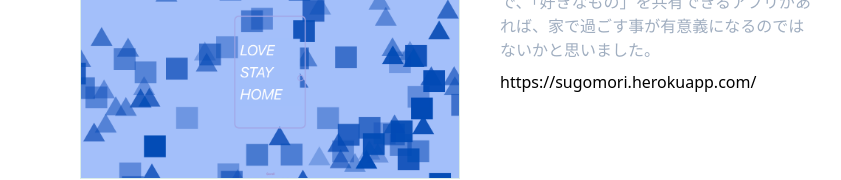
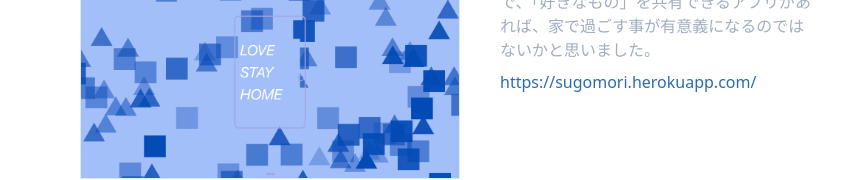
Before and after one commit to aa-0921/aoyama-portfolio, a Next.js app: page /section in a window 1280 px wide. Shown: the part 726-906 px from the top of the page, without its empty margins (216-1057 px from the left). Built offline with nearby package versions, Linux system fonts and the light colour scheme.

Commit message:
[add]リンクの文字色変更

```diff
--- a/pages/section.js
+++ b/pages/section.js
@@ -86,7 +86,7 @@ export default function section() {
                           </p>
                           <a
                             href="https://sugomori.herokuapp.com/"
-                            className="sugomori-image-wrap mt-2"
+                            className="sugomori-image-wrap mt-2 text-blue-700"
                           >
                             https://sugomori.herokuapp.com/
                           </a>
```
